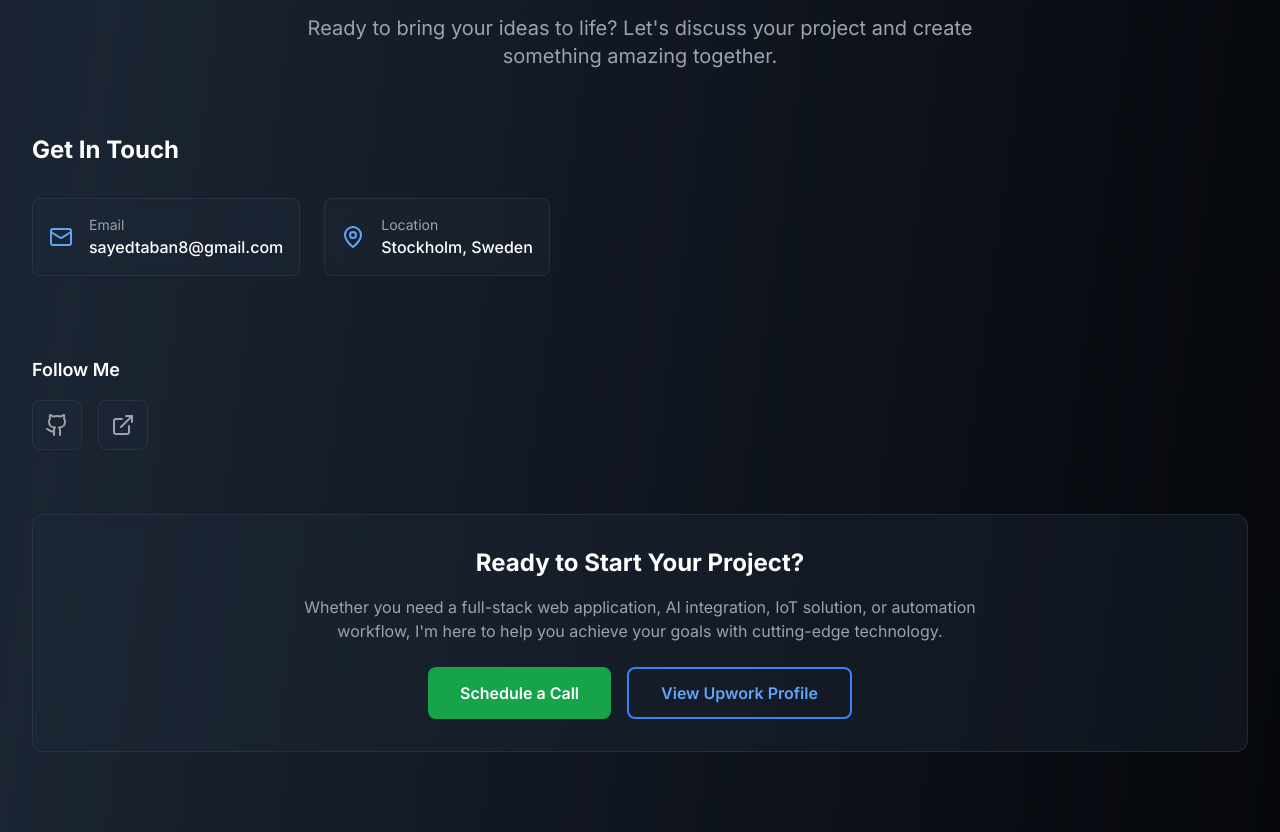
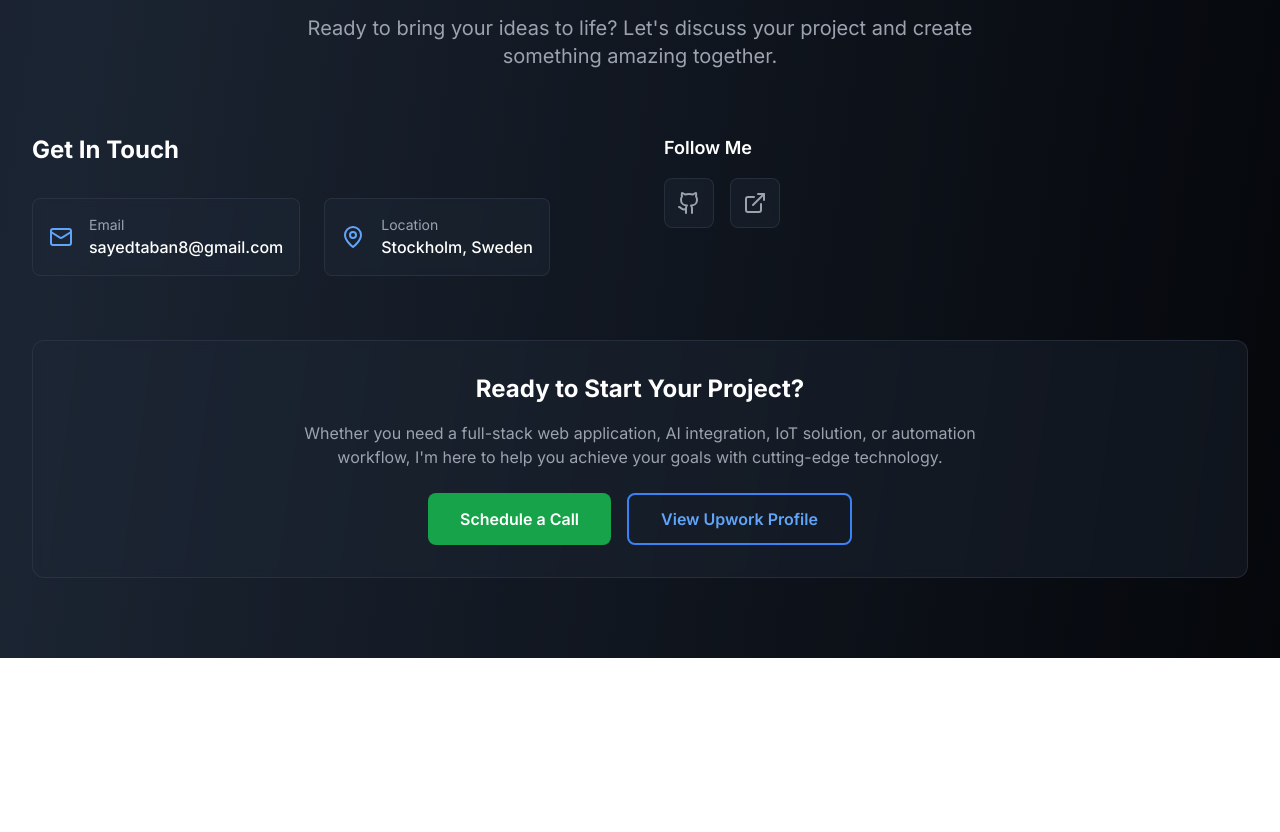
Before and after one commit to sayedtaban/portfolio, a React (Vite) app: page / in a window 1280 px wide. Shown: the part 8560-9392 px from the top of the page. After the commit the page ends 9218 px from the top, so only its background shows below. Built offline with nearby package versions, Linux system fonts and the light colour scheme.

Commit message:
fix: css for horizontal

```diff
--- a/src/components/Contact.tsx
+++ b/src/components/Contact.tsx
@@ -94,11 +94,10 @@ const Contact = () => {
             whileInView={{ opacity: 1, x: 0 }}
             transition={{ duration: 0.8 }}
             viewport={{ once: true }}
-            className="lg:col-span-2"
+            className="flex-1"
           >
             <h3 className="text-2xl font-bold text-white mb-8">Get In Touch</h3>
-
-            <div className="flex gap-6 mb-8">
+            <div className="flex gap-6">
               {contactInfo.map((info, index) => (
                 <motion.a
                   key={index}
@@ -123,10 +122,10 @@ const Contact = () => {
             whileInView={{ opacity: 1, x: 0 }}
             transition={{ duration: 0.8 }}
             viewport={{ once: true }}
-            className="lg:col-span-2"
+            className="flex-1"
           >
             <div>
-                <h4 className="text-lg font-semibold text-white mb-4">Follow Me</h4>
+              <h3 className="text-lg font-semibold text-white mb-4">Follow Me</h3>
               <div className="flex gap-4">
                 {socialLinks.map((social, index) => (
                   <motion.a
```
Lines whose indentation alone changed are shown as unchanged.
